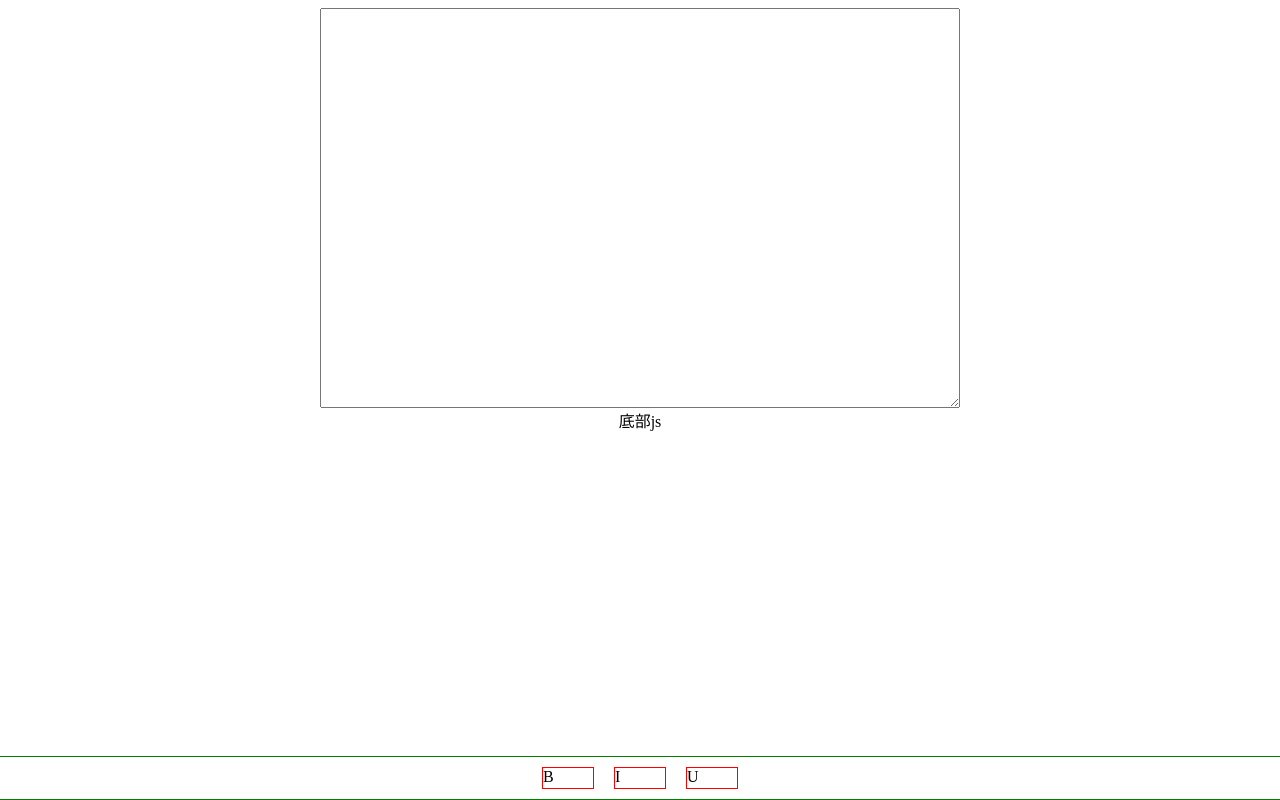
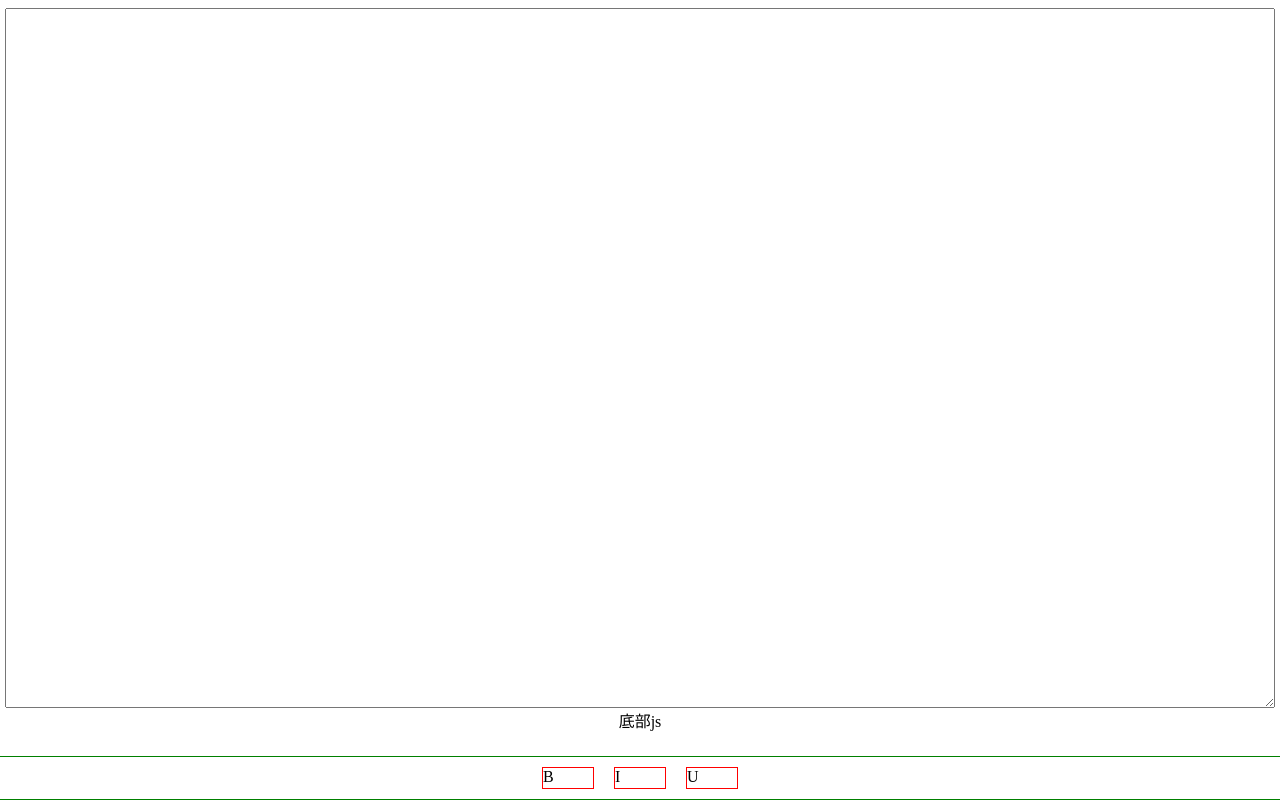
Before and after one commit to unrealyan/audio, a website: page 2.html in a window 1280 px wide. Drawn offline with Linux system fonts and the light colour scheme.

```diff
--- a/2.html
+++ b/2.html
@@ -44,8 +44,8 @@
     }
 
     textarea {
-        height: 50vh;
-        width: 50vw;
+        height: calc(100vh - 100px);
+        width: calc(100vw - 10px);
     }
 
     .btn {
```
